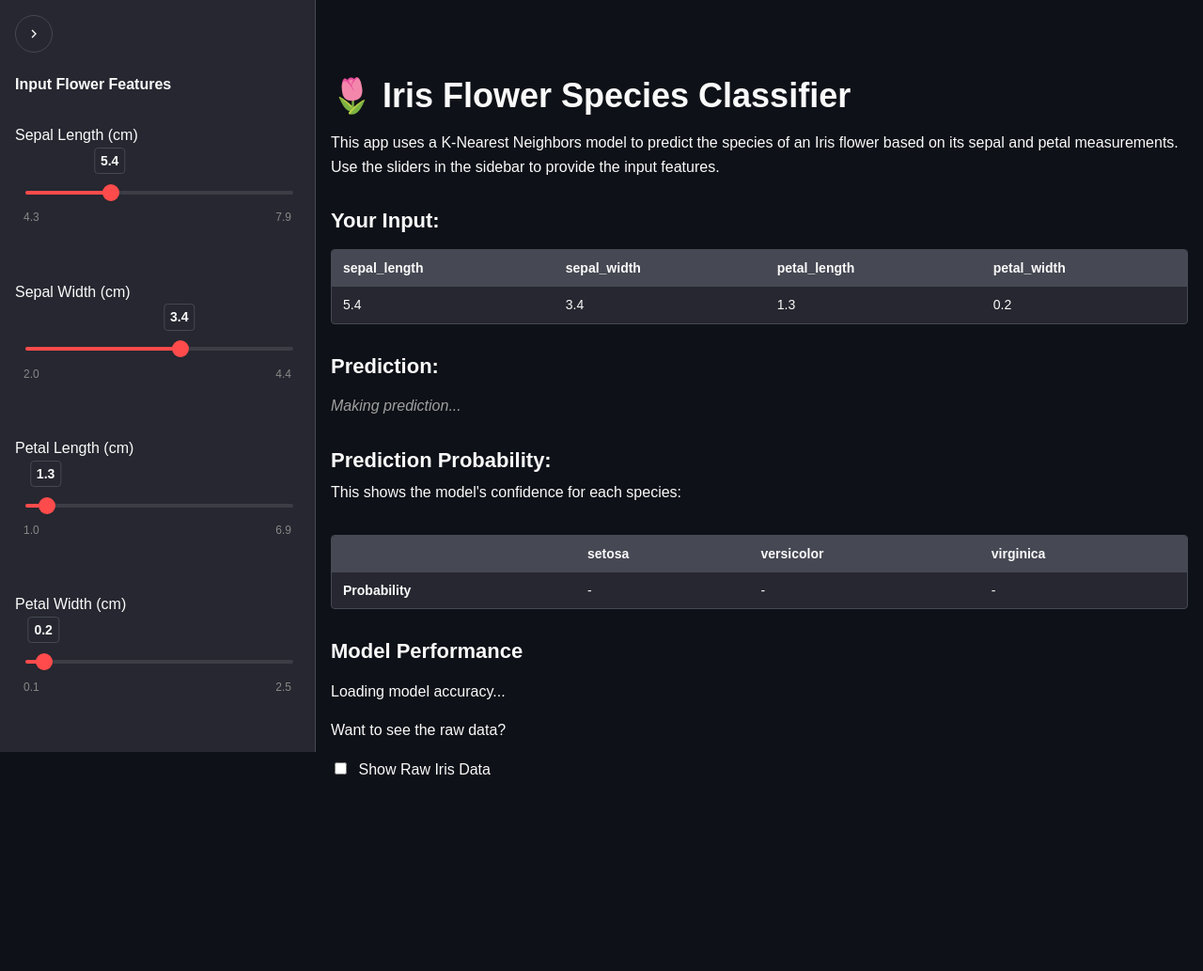
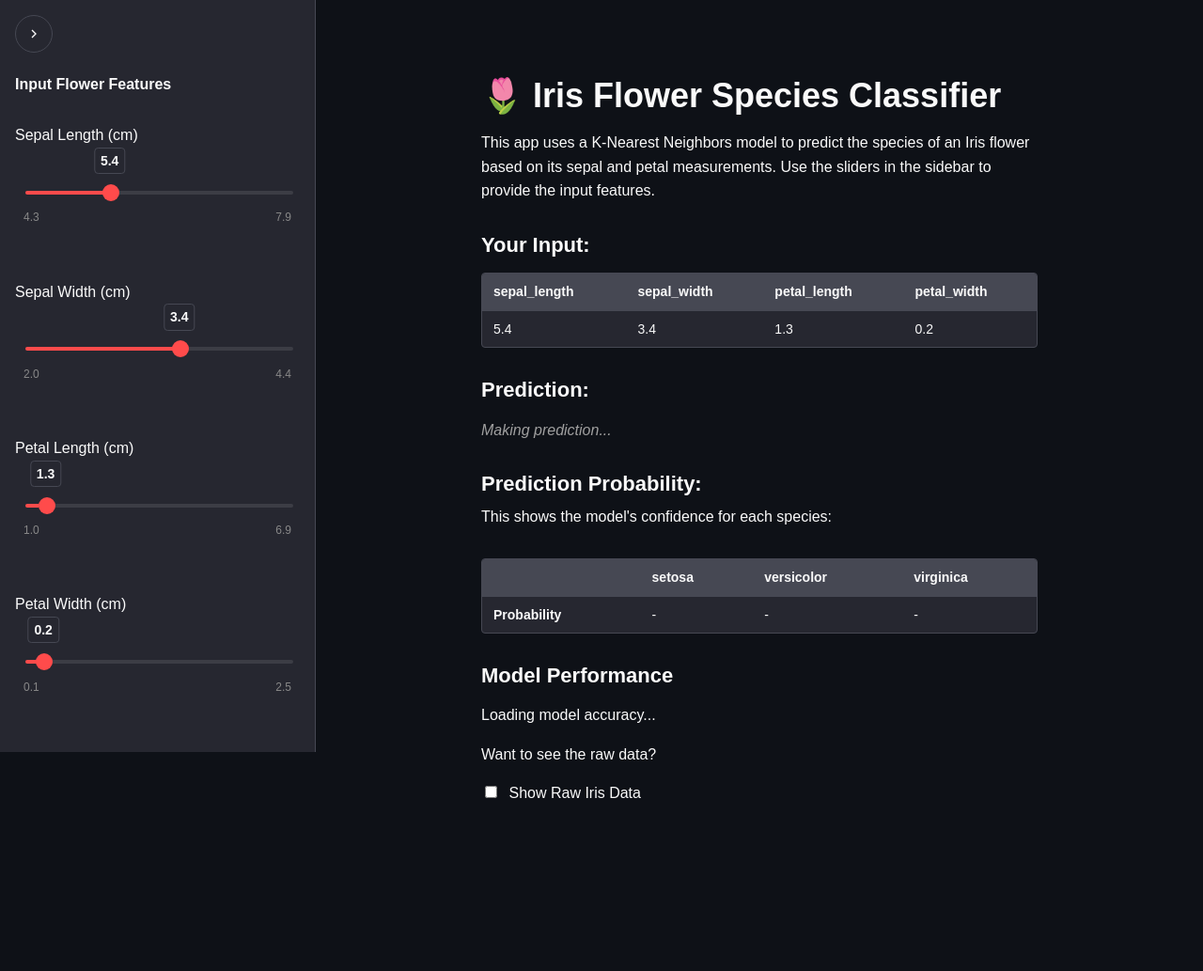
Before and after one commit to celi-07/IrisFlower, a Flask app: page / in a window 1280 px wide. Shown: the whole page at 94% size. Before the commit the page ends 824 px from the top, so only its background shows below. Run offline with Flask 3, Linux system fonts and the light colour scheme; data that the repository does not hold is empty; parts of the project's set-up code (start-up, migrations or seed data) failed here and were passed over.

Commit message:
Beautify

```diff
--- a/templates/index.html
+++ b/templates/index.html
@@ -343,6 +343,10 @@
         strong {
             font-weight: 600;
         }
+
+        body {
+            padding: 0 10rem;
+        }
     </style>
 </head>
 <body>
```
